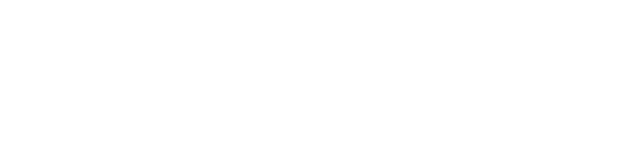
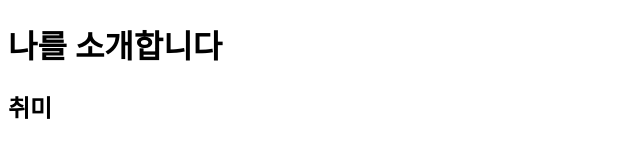
Before and after one commit to juyeon-Bae/2023-WSM-104, a plain HTML site: page index.html in a window 1280 px wide. Shown: the whole page, without its empty margins (0-640 px from the left). Drawn offline with Linux system fonts and the light colour scheme.

Commit message:
제목 (heading)

```diff
--- a/index.html
+++ b/index.html
@@ -25,9 +25,10 @@
 
     <!-- 실제 웹사이트의 내용(body) -->
     <body>
-
-
-
+        <!-- 주제, 제목을 나타냄(heading)
+        h1~h6까지 있으며 숫자가 클수록 글자의 크기는 작아진다 -->
+    <h1>나를 소개합니다</h1>
+    <h2>취미</h2>
 
     </body>
 </head>
```
